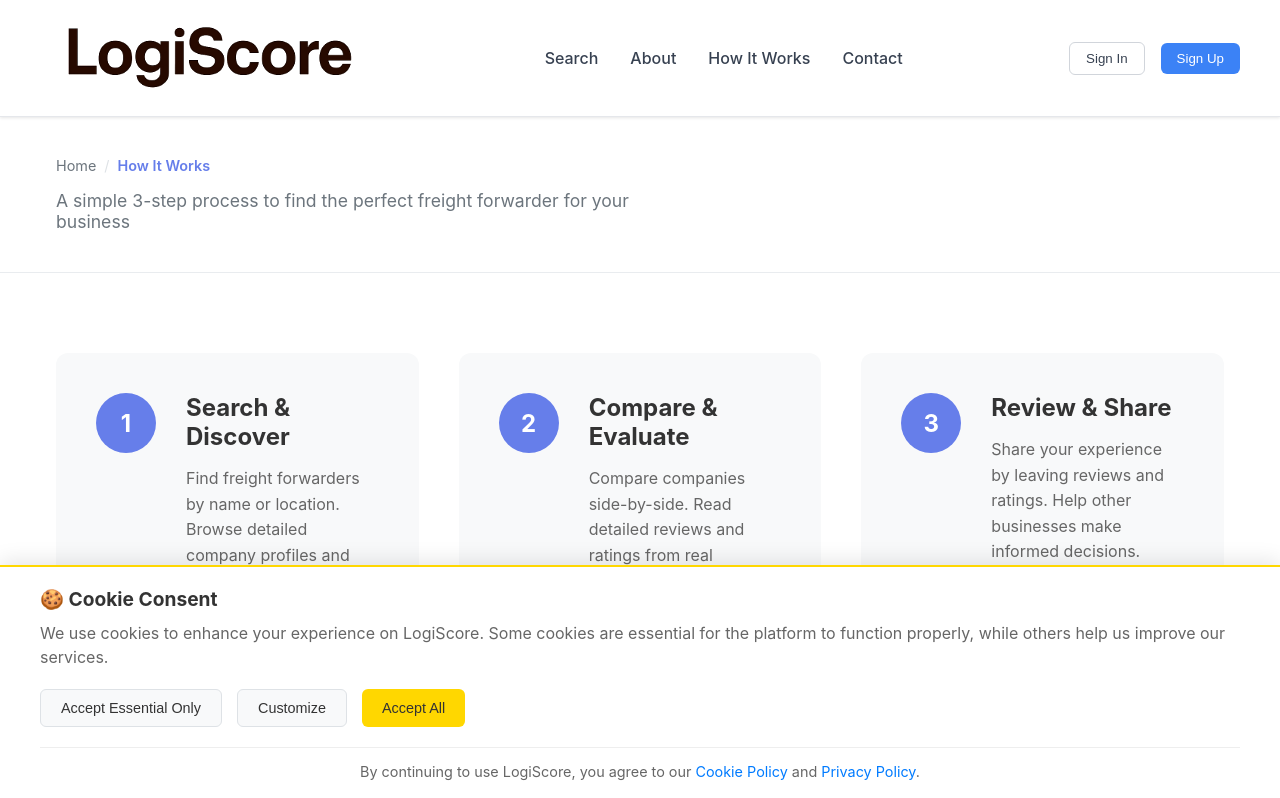
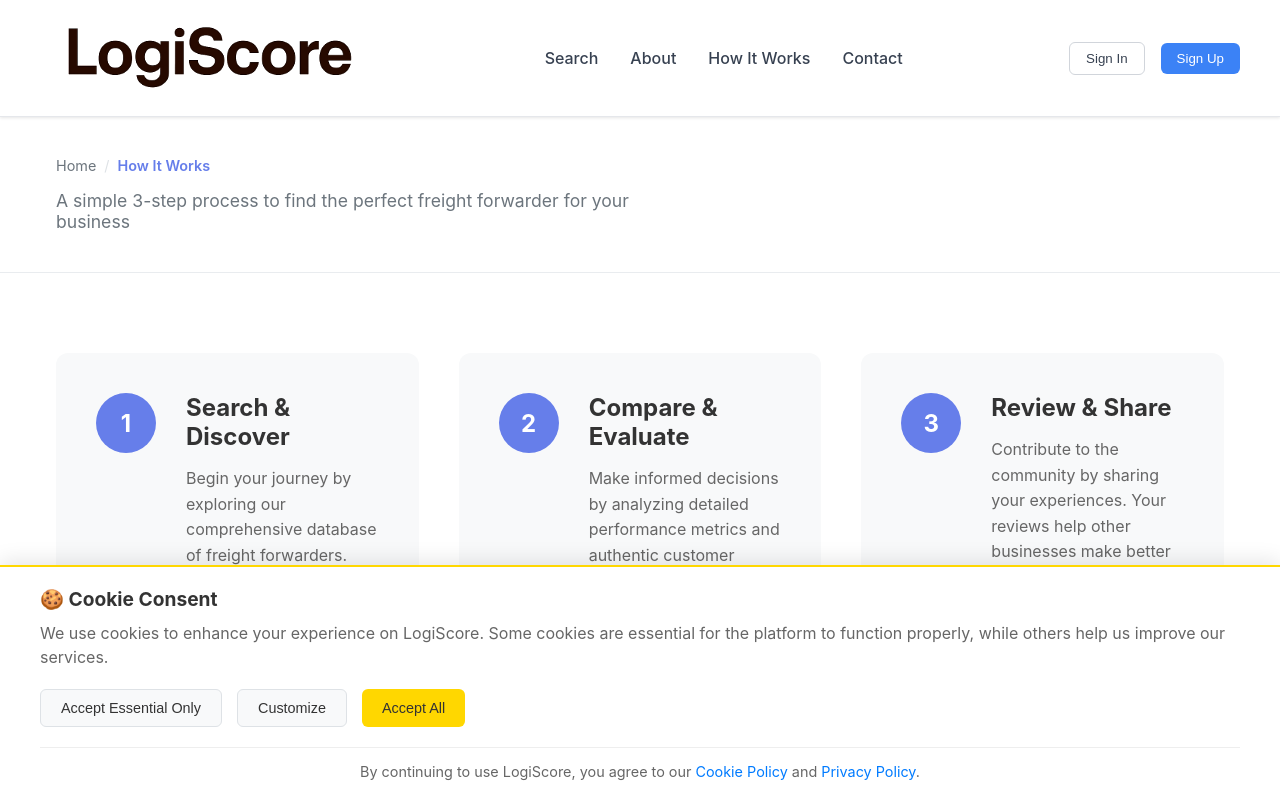
Before and after one commit to LogiScore/frontend, a SvelteKit app: page /how-it-works in a window 1280 px wide. Shown: the top 798 px of the page. Built offline with nearby package versions, Linux system fonts and the light colour scheme; no server answers.

Commit message:
Update how-it-works page: Redo 3-step process content with accurate feature descriptions

```diff
--- a/src/routes/how-it-works/+page.svelte
+++ b/src/routes/how-it-works/+page.svelte
@@ -29,12 +29,12 @@
         <div class="step-number">1</div>
         <div class="step-content">
           <h3>Search & Discover</h3>
-          <p>Find freight forwarders by name or location. Browse detailed company profiles and ratings from real customers.</p>
+          <p>Begin your journey by exploring our comprehensive database of freight forwarders. Use our search functionality to find companies that match your requirements.</p>
           <div class="step-features">
             <ul>
               <li>Search by company name or location</li>
-              <li>View detailed company profiles</li>
-              <li>Compare multiple companies side-by-side</li>
+              <li>Browse detailed company profiles with company information</li>
+              <li>View company ratings and reviews</li>
             </ul>
           </div>
         </div>
@@ -44,13 +44,13 @@
         <div class="step-number">2</div>
         <div class="step-content">
           <h3>Compare & Evaluate</h3>
-          <p>Compare companies side-by-side. Read detailed reviews and ratings from real customers who have used their services.</p>
+          <p>Make informed decisions by analyzing detailed performance metrics and authentic customer experiences. Our comprehensive rating system covers 8 key categories to give you a complete picture.</p>
           <div class="step-features">
             <ul>
-              <li>Read authentic customer reviews</li>
-              <li>Compare ratings and scores</li>
-              <li>View detailed category breakdowns</li>
-              <li>Check company verification status</li>
+              <li>Compare multiple companies side-by-side</li>
+              <li>Review detailed category ratings and scores</li>
+              <li>Read authentic customer reviews and testimonials</li>
+              <li>Access company information and credentials</li>
             </ul>
           </div>
         </div>
@@ -60,12 +60,12 @@
         <div class="step-number">3</div>
         <div class="step-content">
           <h3>Review & Share</h3>
-          <p>Share your experience by leaving reviews and ratings. Help other businesses make informed decisions.</p>
+          <p>Contribute to the community by sharing your experiences. Your reviews help other businesses make better decisions while building transparency in the logistics industry.</p>
           <div class="step-features">
             <ul>
-              <li>Write detailed reviews</li>
-              <li>Rate specific categories</li>
-              <li>Help the community grow</li>
+              <li>Write comprehensive reviews with category ratings</li>
+              <li>Share specific experiences and recommendations</li>
+              <li>Help maintain quality standards in the industry</li>
             </ul>
           </div>
         </div>
```
